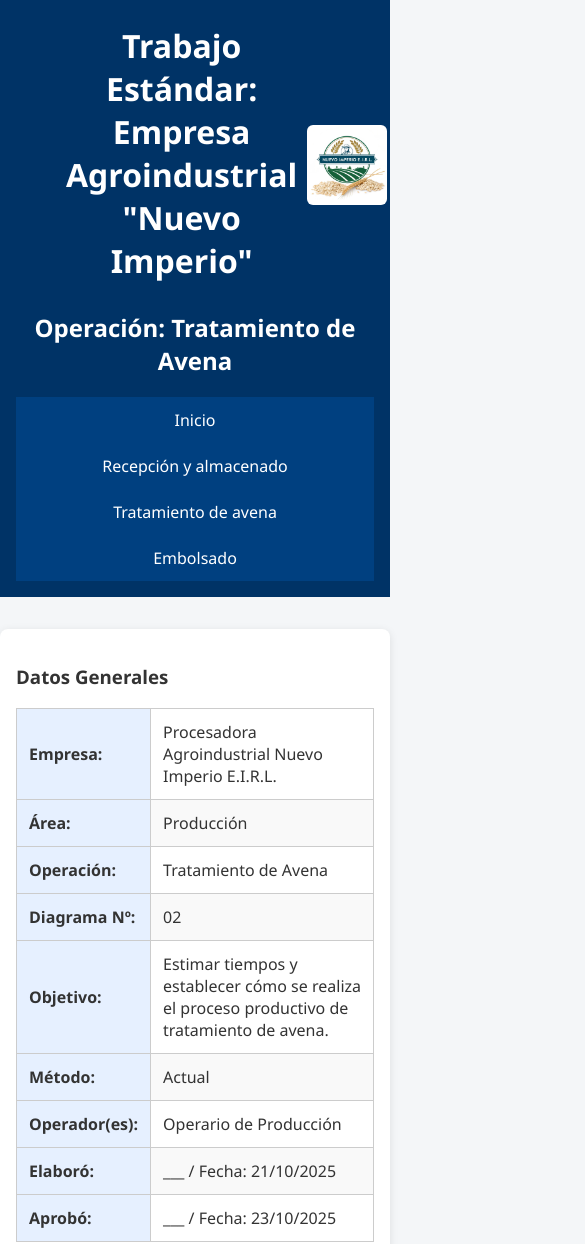
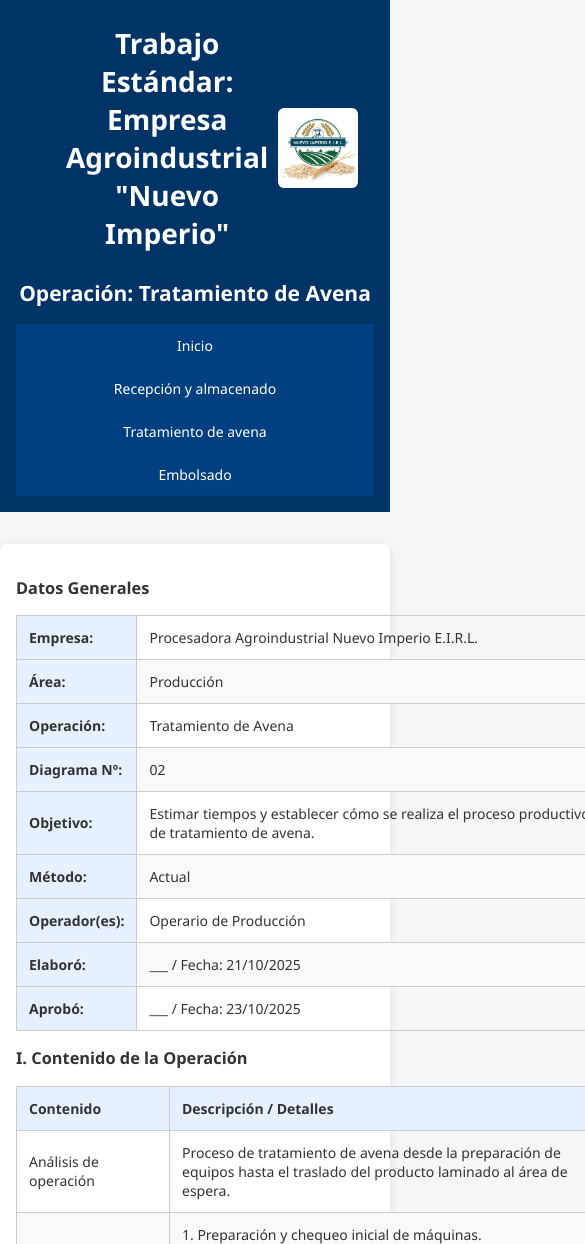
Before and after one commit to JhoelFernandoIM/Manual_Trabajo_estandar, a plain HTML site: page proceso2.html in a window 390 px wide. Shown: the top 1244 px of the page, 585 px wide, since content can reach past the window. Drawn offline with Linux system fonts and the light colour scheme.

Commit message:
solucion responsive 1

```diff
--- a/styles.css
+++ b/styles.css
@@ -4,6 +4,7 @@
   background-color: #f4f6f8;
   margin: 0;
   color: #333;
+  overflow-x: hidden;
 }
 
 header {
@@ -234,4 +235,23 @@
   .tabla-proceso img {
     width: 80px;  /* reduce las ayudas visuales */
   }
+
+
+
+
+  body {
+    font-size: 14px;
+  }
+  header img {
+    width: 100px;
+    height: auto;
+  }
+  table {
+    min-width: 600px;
+  }
+  .tabla-proceso img,
+  .tabla-imagenes img {
+    width: 80px;
+    height: auto;
+  }
 }
```
